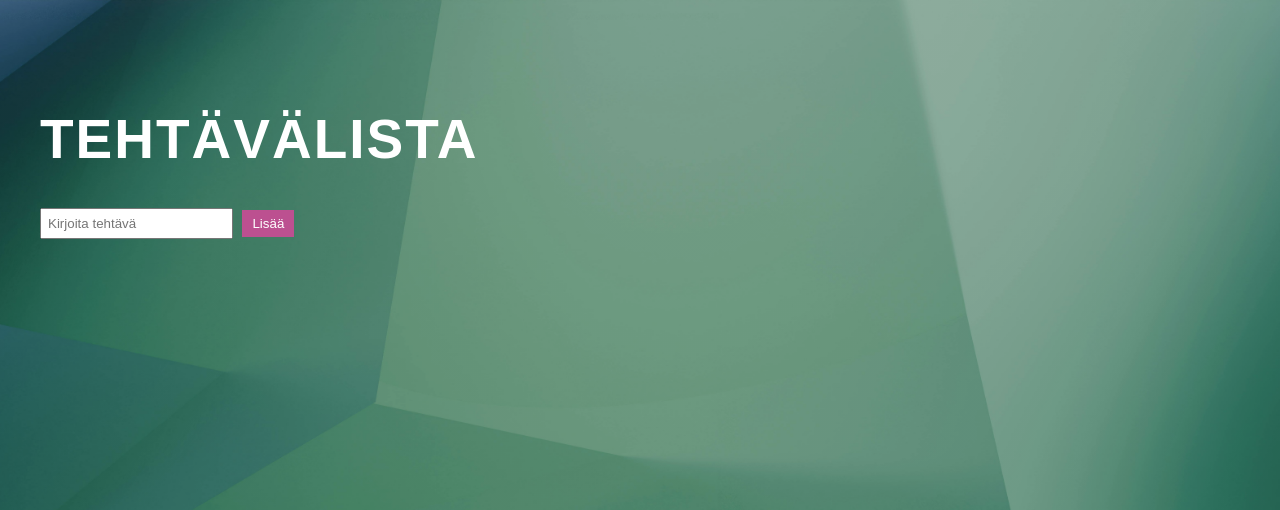
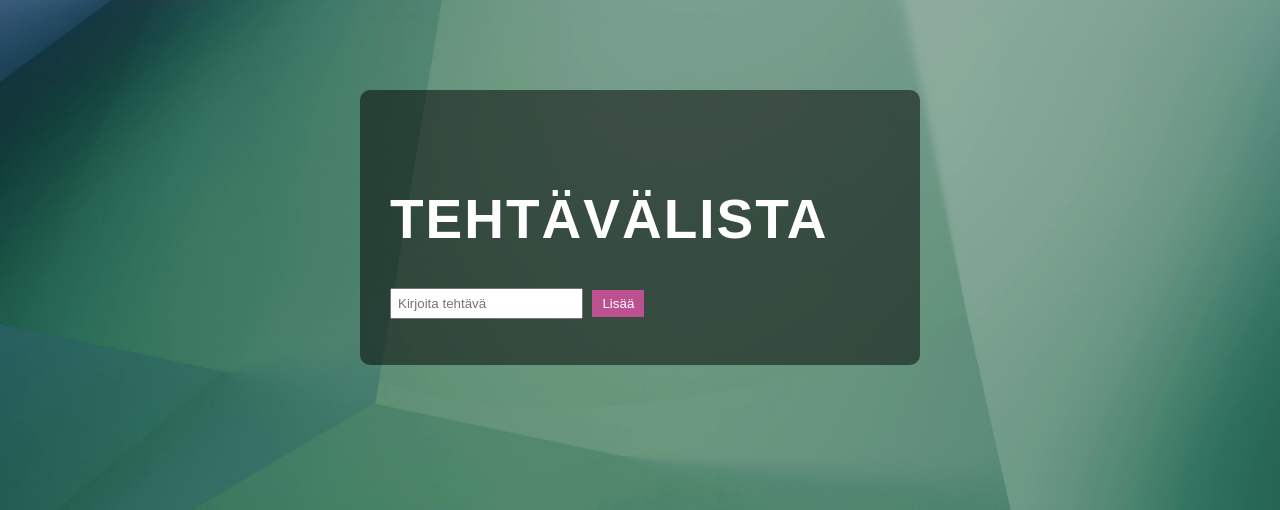
Before and after one commit to cruelruins/todo_project, a Flask app: page / in a window 1280 px wide. Shown: the top 510 px of the page. Run offline with Flask 3, Linux system fonts and the light colour scheme.

Commit message:
Update style.css

```diff
--- a/static/style.css
+++ b/static/style.css
@@ -10,6 +10,14 @@ body {
   min-height: 100vh;
   padding: 40px;
   font-family: Arial;
+}
+
+.container {
+    background-color: rgba(0, 0, 0, 0.5);
+    padding: 30px;
+    max-width: 500px;
+    margin: 50px auto;
+    border-radius: 10px;
 }
 
 input {
```
